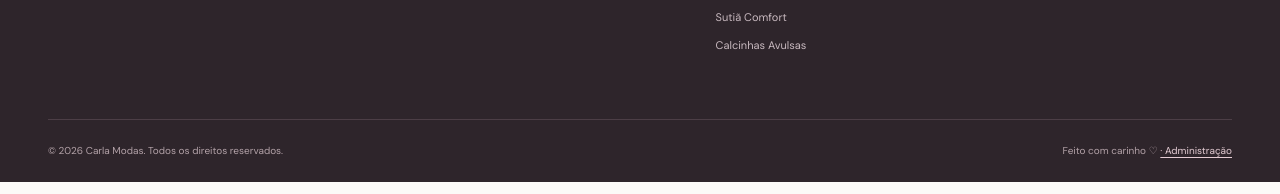
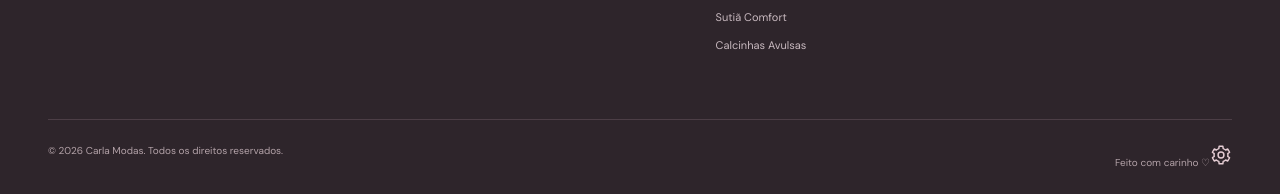
Before and after one commit to KOPSELL/ANA-CARLA-MODA, a plain HTML site: page index.html in a window 1280 px wide. Shown: the part 3727-3921 px from the top of the page. Drawn offline with nearby package versions, Linux system fonts and the light colour scheme; no server answers; a web font is replaced by a local one.

Commit message:
feat: substitui link de admin por engrenagem discreta no rodape

```diff
--- a/index.html
+++ b/index.html
@@ -145,7 +145,7 @@
       <div class="footer-group"><h4>Categorias</h4><a href="#colecao" data-footer-category="fitness">Moda Fitness</a><a href="#colecao" data-footer-category="pijamas">Pijamas</a><a href="#colecao" data-footer-category="baby-doll">Baby Doll Rendado</a><a href="#colecao" data-footer-category="camisolas">Camisolas</a><a href="#colecao" data-footer-category="sutias">Sutiã Comfort</a><a href="#colecao" data-footer-category="calcinhas">Calcinhas Avulsas</a></div>
       <div class="footer-group"><h4>Atendimento</h4><p>Quer saber mais sobre uma peça? Estamos à disposição.</p><button class="footer-contact" id="footerContactButton">Conversar com a loja ↗</button></div>
     </div>
-    <div class="container footer-bottom"><span>© <span id="currentYear"></span> Carla Modas. Todos os direitos reservados.</span><span>Feito com carinho ♡ <a class="admin-footer-link" href="/admin" aria-label="Área administrativa">· Administração</a></span></div>
+    <div class="container footer-bottom"><span>© <span id="currentYear"></span> Carla Modas. Todos os direitos reservados.</span><span class="footer-admin-tools"><span>Feito com carinho ♡</span><a class="admin-footer-link" href="/admin" aria-label="Abrir painel administrativo da Carla Modas" title="Painel administrativo"><svg aria-hidden="true" viewBox="0 0 24 24"><path d="M12 15.2a3.2 3.2 0 1 0 0-6.4 3.2 3.2 0 0 0 0 6.4Z"/><path d="M19.4 13.5a7.8 7.8 0 0 0 0-3l2-1.5-2-3.5-2.4 1a8.3 8.3 0 0 0-2.6-1.5L14 2.4h-4l-.4 2.6A8.3 8.3 0 0 0 7 6.5l-2.4-1-2 3.5 2 1.5a7.8 7.8 0 0 0 0 3l-2 1.5 2 3.5 2.4-1a8.3 8.3 0 0 0 2.6 1.5l.4 2.6h4l.4-2.6a8.3 8.3 0 0 0 2.6-1.5l2.4 1 2-3.5-2-1.5Z"/></svg></a></span></div>
   </footer>
 
   <button class="floating-contact" id="floatingContact" aria-label="Falar com a Carla Modas pelo WhatsApp"><svg><use href="#i-whatsapp"/></svg><span>Fale com a gente</span></button>
```
